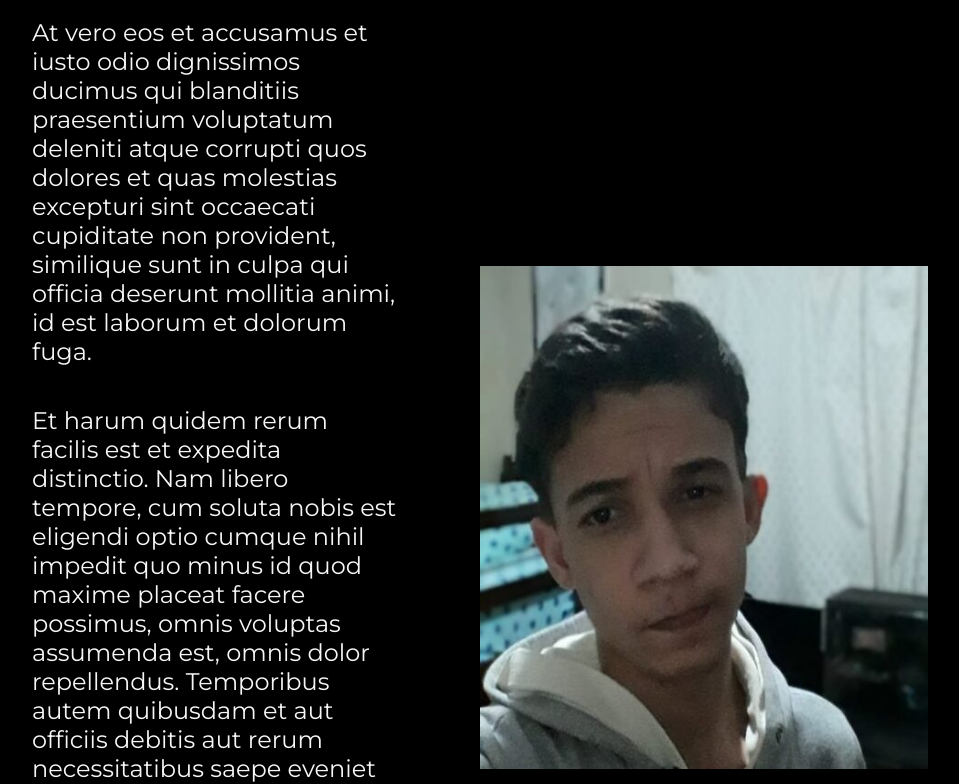
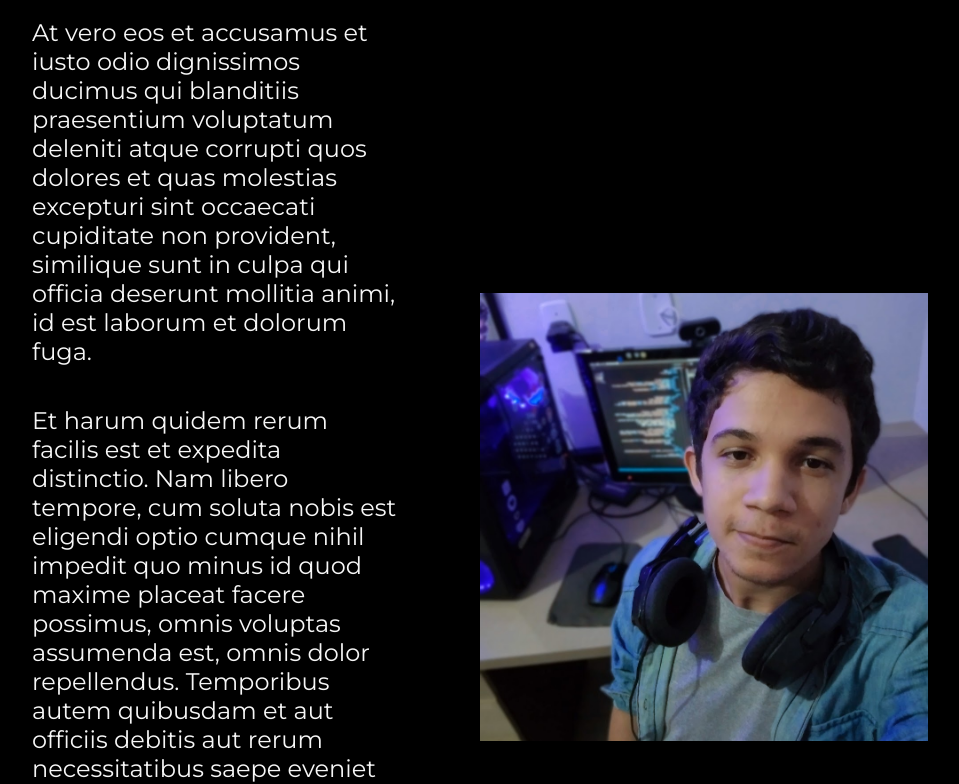
Before and after one commit to PedroDonnG/Portifolio, a plain HTML site: page about.html in a window 1280 px wide. Shown: the part 186-970 px from the top of the page, without its empty margins (160-1119 px from the left). Drawn offline with nearby package versions, Linux system fonts and the light colour scheme.

Commit message:
Add files via upload

```diff
--- a/about.html
+++ b/about.html
@@ -33,7 +33,7 @@
                 perferendis doloribus asperiores ipsum delis forum birol parela maxime infena. Excepteur sint occaecat
                 cupidatat non.</p>
         </section>
-        <img class="apresentacao__imagem" src="./assets/101193718_3064161240364659_52979.jpg" alt="Foto da Joana Santos programando">
+        <img class="apresentacao__imagem" src="./assets/Pedro.jpeg" alt="Foto da Joana Santos programando">
     </main>
 
     <footer class="rodape">
```
Also changed, not shown: index.html (+1 -1 lines), assets/Pedro.jpeg (added).
